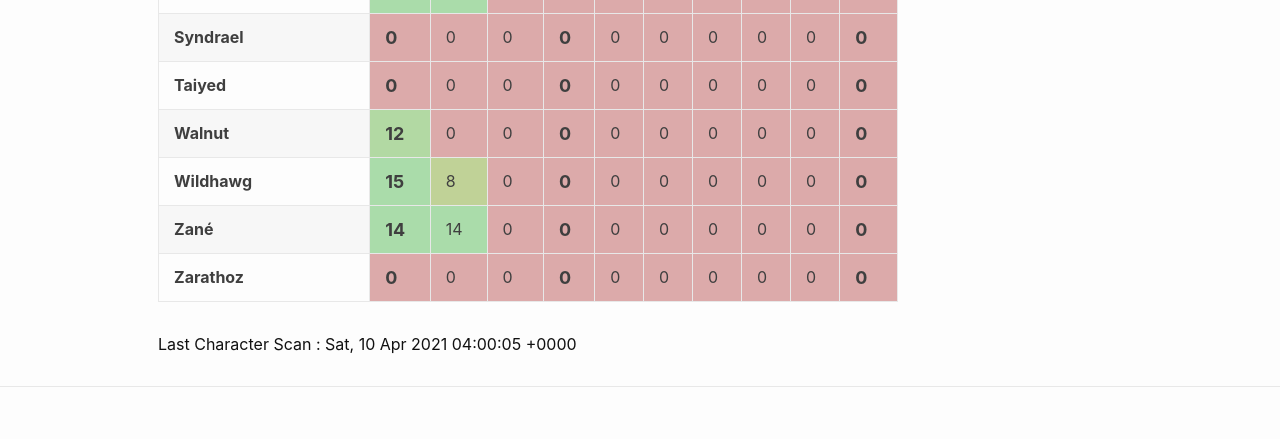
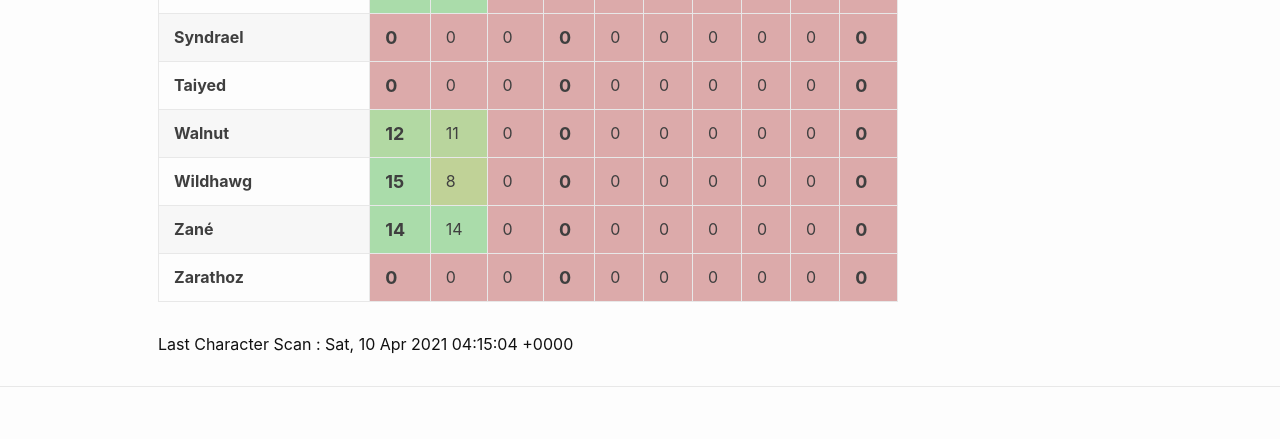
Before and after one commit to eldertribunal/keystonetracker, a Jekyll site: the page built from weekly.md, in a window 1280 px wide. Shown: the part 1813-2252 px from the top of the page. Built offline with Jekyll 4.4.1, drawn with Linux system fonts in a browser that asks for light colours.

Commit message:
auto scan Sat Apr 10 04:15:55 UTC 2021

```diff
--- a/_data/scanned.json
+++ b/_data/scanned.json
@@ -1,3 +1,3 @@
 {
-  "timestamp": 1618027205
+  "timestamp": 1618028104
 }
--- a/_data/weekly.json
+++ b/_data/weekly.json
@@ -63,7 +63,7 @@
     "name": "Walnut",
     "dungeons": [
       12,
-      0,
+      11,
       0,
       0,
       0,
```
